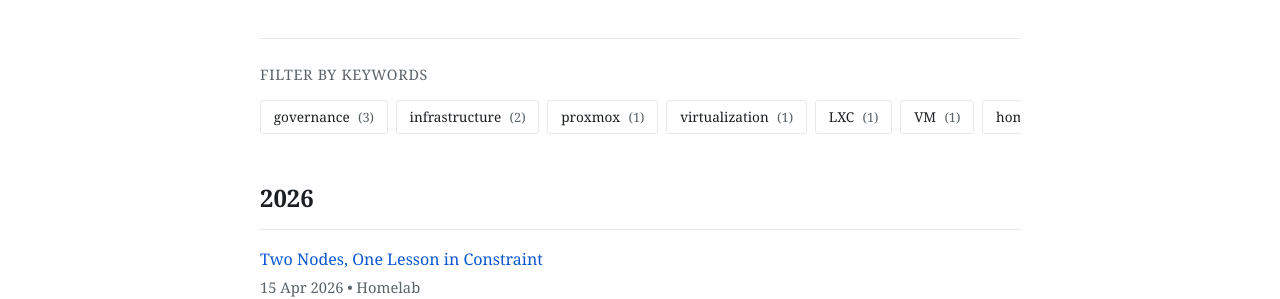
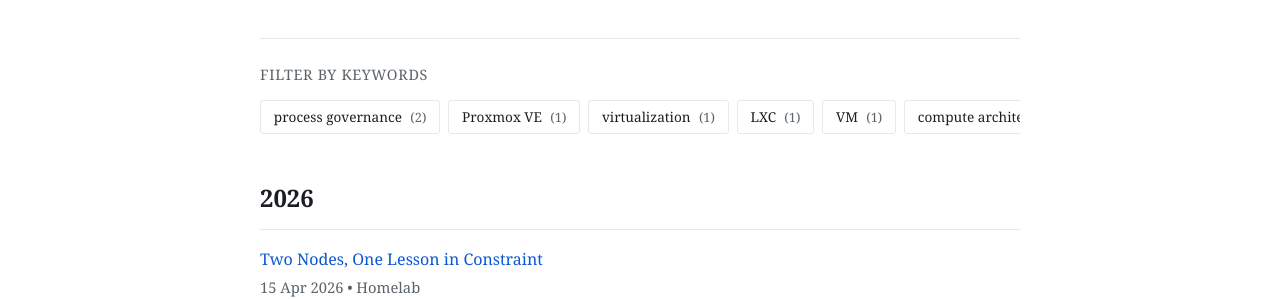
Before and after one commit to ale-saglia/insight, a Jekyll site: the page built from archive.md, in a window 1280 px wide. Shown: the part 448-747 px from the top of the page. Built offline with Jekyll 4.4.1, drawn with Linux system fonts in a browser that asks for light colours.

Commit message:
fix(metadata): update keywords for clarity and consistency across articles

```diff
--- a/src/general/build-compliance-tool-before-i-know-compliance.md
+++ b/src/general/build-compliance-tool-before-i-know-compliance.md
@@ -4,7 +4,7 @@
 created: 2026-03-28
 modified: 2026-04-11
 category: general
-keywords: compliance, governance, digital transformation, software architecture, organizational systems
+keywords: compliance, process governance, digital transformation, software architecture, organizational systems
 excerpt: Two software projects that taught me more about digital transformation through failure than any textbook could. A retrospective on naive tool-building.
 permalink: /general/build-compliance-tool-before-i-know-compliance/
 ---
--- a/src/general/process-you-know-but-cannot-describe.md
+++ b/src/general/process-you-know-but-cannot-describe.md
@@ -4,7 +4,7 @@
 created: 2026-03-30
 modified: 2026-04-15
 category: general
-keywords: process modeling, BPMN, business process, governance, formalization
+keywords: process modeling, BPMN, business process, process governance, formalization
 excerpt: Formalizing a process you know intimately but cannot articulate. A case study in process modelling using BPMN and the Italian Highway Code.
 permalink: /general/process-you-know-but-cannot-describe/
 ---
--- a/src/homelab/2-compute-architecture.md
+++ b/src/homelab/2-compute-architecture.md
@@ -4,7 +4,7 @@
 created: 2026-04-15
 modified: 2026-04-15
 category: homelab
-keywords: proxmox, virtualization, LXC, VM, homelab architecture, energy efficiency, ZFS, NFS
+keywords: Proxmox VE, virtualization, LXC, VM, compute architecture, energy efficiency, ZFS, NFS
 excerpt: From a four-node plan to a two-node reality. How energy costs, operational complexity, and data management shaped the compute layer.
 permalink: /homelab/compute-architecture/
 series: From Zero to Homelab
```
Also changed, not shown: src/general/agentic-ai-pa-accountability-gap.md (+1 -1 lines), src/homelab/0-why-homelab-matters.md (+1 -1 lines), src/homelab/1-home-network-design.md (+1 -1 lines).
